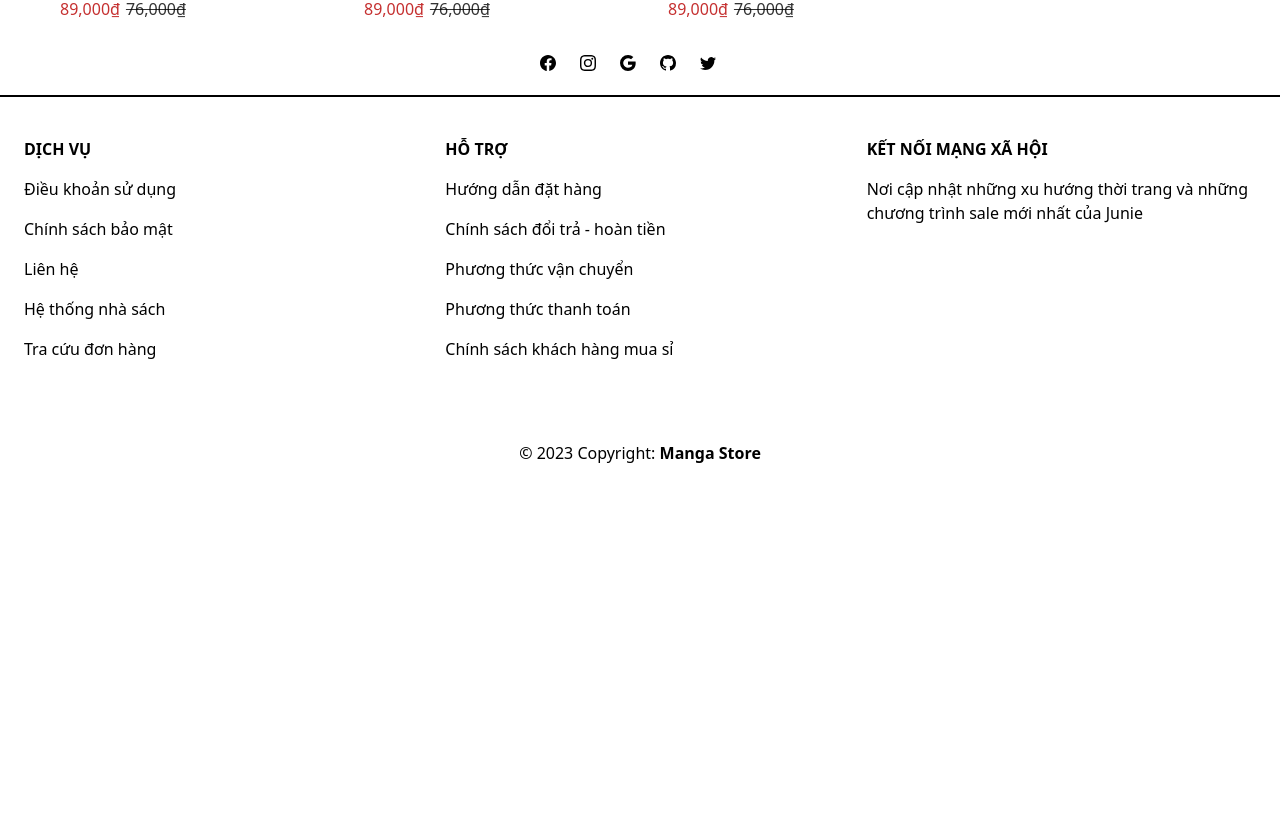
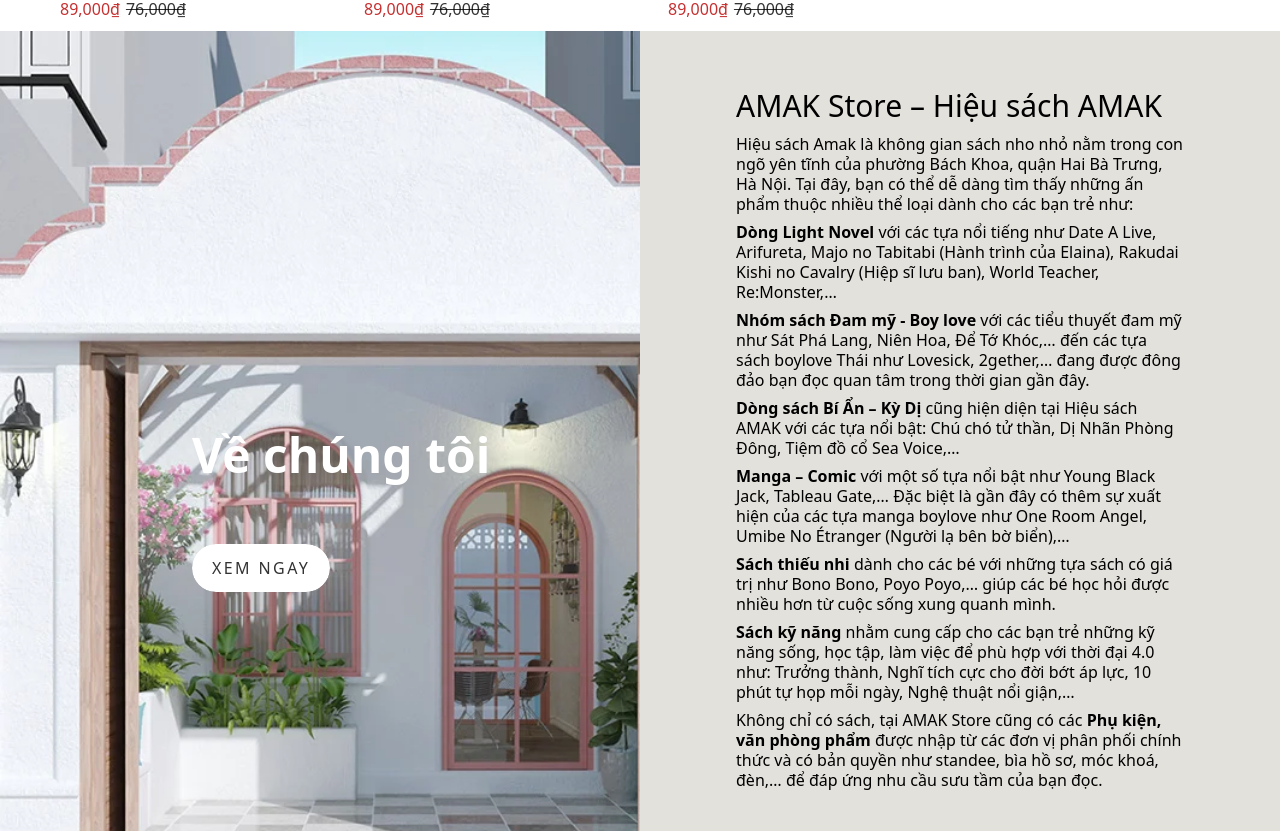
Before and after one commit to XPNguyenDL/next.js-app, a Next.js app: page / in a window 1280 px wide. Shown: the part 1800-2633 px from the top of the page. Before the commit the page ends 2289 px from the top, so only its background shows below. Built offline with nearby package versions, Linux system fonts and the light colour scheme.

Commit message:
Add description

```diff
--- a/src/components/Home/Description.jsx
+++ b/src/components/Home/Description.jsx
@@ -1,7 +1,77 @@
-import React from 'react'
+import React from "react";
+import Logo from "@/public/assets/images/amak-store.webp";
+import Image from "next/image";
+import Link from "next/link";
+import "@/src/styles/animation.scss";
 
 export default function Description() {
   return (
-    <div></div>
-  )
+    <div className="flex lg:grid w-full xl:grid-cols-2 items-center bg-brown-light">
+      <div className="top-0 lg:sticky h-[260px] xl:h-screen overflow-hidden ">
+        <div className="mx-auto w-[80%] z-[4] relative top-[20%] xl:top-1/2 text-center xl:text-left xl:left-[20%]">
+            <h2 className="text-5xl font-bold text-white">Về chúng tôi</h2>
+            <Link
+              className="btn-slide relative mt-[65px]"
+              href="/pages/about-us"
+              title="Xem ngay">
+              <span>Xem ngay</span>
+            </Link>
+        </div>
+        <div className="absolute top-0 left-0 bottom-0 w-full">
+          <Image src={Logo} className="mx-auto object-cover h-[260px] xl:h-screen w-screen w-full xl:max-w-[770px]" />
+        </div>
+      </div>
+      <div className="mx-auto px-10">
+        <div className="m-auto max-w-[80%] text-base">
+          <p>&nbsp;</p>
+          <h2 className="mb-2.5 text-3xl">AMAK Store – Hiệu sách AMAK</h2>
+          <p className="mb-2 leading-5">
+            Hiệu sách Amak là không gian sách nho nhỏ nằm trong con ngõ yên tĩnh
+            của phường Bách Khoa, quận Hai Bà Trưng, Hà Nội. Tại đây, bạn có thể
+            dễ dàng tìm thấy những ấn phẩm thuộc nhiều thể loại dành cho các bạn
+            trẻ như:
+          </p>
+          <p className="mb-2 leading-5">
+            <strong>Dòng Light Novel</strong> với các tựa nổi tiếng như Date A
+            Live, Arifureta, Majo no Tabitabi (Hành trình của Elaina), Rakudai
+            Kishi no Cavalry (Hiệp sĩ lưu ban), World Teacher, Re:Monster,…
+          </p>
+          <p className="mb-2 leading-5">
+            <strong>Nhóm sách Đam mỹ - Boy love</strong> với các tiểu thuyết đam
+            mỹ như Sát Phá Lang, Niên Hoa, Để Tớ Khóc,… đến các tựa sách boylove
+            Thái như Lovesick, 2gether,… đang được đông đảo bạn đọc quan tâm
+            trong thời gian gần đây.
+          </p>
+          <p className="mb-2 leading-5">
+            <strong>Dòng sách Bí Ẩn – Kỳ Dị</strong> cũng hiện diện tại Hiệu
+            sách AMAK với các tựa nổi bật: Chú chó tử thần, Dị Nhãn Phòng Đông,
+            Tiệm đồ cổ Sea Voice,…
+          </p>
+          <p className="mb-2 leading-5">
+            <strong>Manga – Comic</strong> với một số tựa nổi bật như Young
+            Black Jack, Tableau Gate,… Đặc biệt là gần đây có thêm sự xuất hiện
+            của các tựa manga boylove như One Room Angel, Umibe No Étranger
+            (Người lạ bên bờ biển),…
+          </p>
+          <p className="mb-2 leading-5">
+            <strong>Sách thiếu nhi </strong>dành cho các bé với những tựa sách
+            có giá trị như Bono Bono, Poyo Poyo,… giúp các bé học hỏi được nhiều
+            hơn từ cuộc sống xung quanh mình.
+          </p>
+          <p className="mb-2 leading-5">
+            <strong>Sách kỹ năng</strong> nhằm cung cấp cho các bạn trẻ những kỹ
+            năng sống, học tập, làm việc để phù hợp với thời đại 4.0 như: Trưởng
+            thành, Nghĩ tích cực cho đời bớt áp lực, 10 phút tự họp mỗi ngày,
+            Nghệ thuật nổi giận,…
+          </p>
+          <p className="mb-2 leading-5">
+            Không chỉ có sách, tại AMAK Store cũng có các{" "}
+            <strong>Phụ kiện, văn phòng phẩm</strong> được nhập từ các đơn vị
+            phân phối chính thức và có bản quyền như standee, bìa hồ sơ, móc
+            khoá, đèn,… để đáp ứng nhu cầu sưu tầm của bạn đọc.
+          </p>
+        </div>
+      </div>
+    </div>
+  );
 }
```
Also changed, not shown: public/assets/images/amak-store.webp (added).
